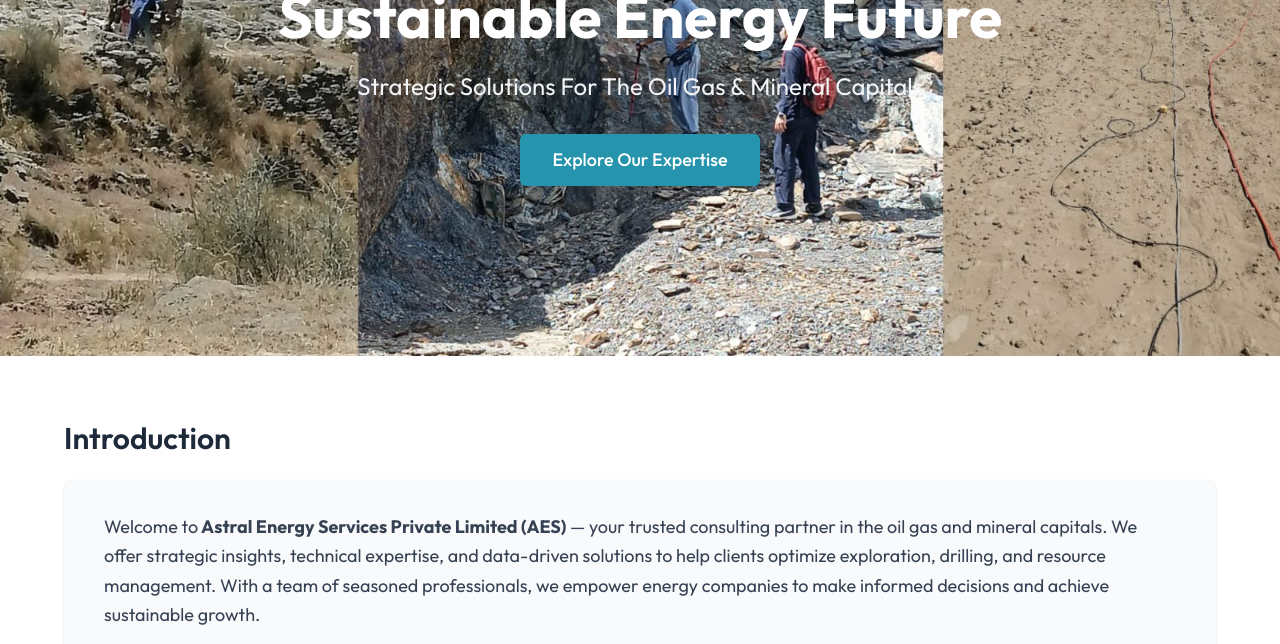
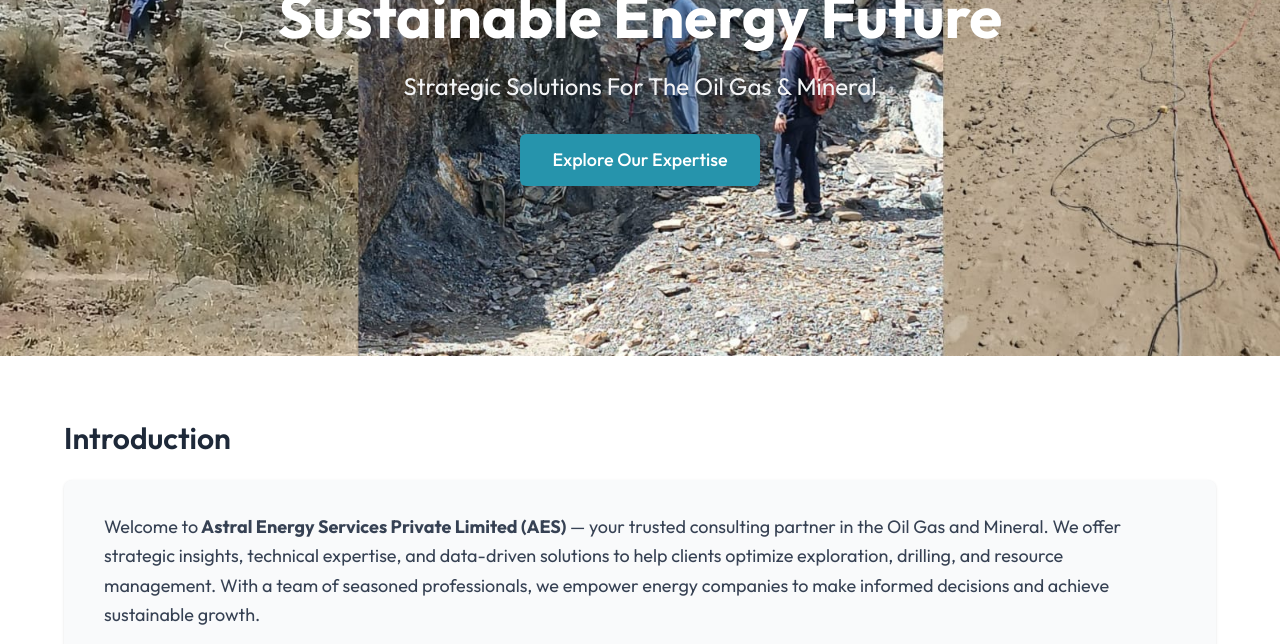
Before and after one commit to hamzayounas256/aes, a React (Vite) app: page / in a window 1280 px wide. Shown: the part 308-952 px from the top of the page. Built offline with nearby package versions, Linux system fonts and the light colour scheme.

Commit message:
update team and home capitals

```diff
--- a/src/pages/About.jsx
+++ b/src/pages/About.jsx
@@ -114,8 +114,7 @@
 				</div>
 
 				{/* Team Profiles */}
-				<div className="mt-12 grid md:grid-cols-3 gap-6">
-					{/* Team Member Card - Dr. Asif Ahsan */}
+				{/* <div className="mt-12 grid md:grid-cols-3 gap-6">
 					<div className="bg-white rounded-lg shadow p-6 text-center">
 						<img
 							src={DrAsifAhsan17}
@@ -130,7 +129,6 @@
 						</p>
 					</div>
 
-					{/* Team Member Card - Atiq ur Rehman */}
 					<div className="bg-white rounded-lg shadow p-6 text-center">
 						<img
 							src={AtiqUrRehman13}
@@ -145,7 +143,6 @@
 						</p>
 					</div>
 
-					{/* Team Member Card - Muhammad Azhar */}
 					<div className="bg-white rounded-lg shadow p-6 text-center">
 						<img
 							src={MAzhar1}
@@ -159,7 +156,7 @@
 							projects.
 						</p>
 					</div>
-				</div>
+				</div> */}
 				<div className="mt-8 text-center">
 					<Link
 						to="/ourteam"
@@ -171,7 +168,7 @@
 			</section>
 
 			{/* HSE Section */}
-			<section className="py-10 mb-12">
+			<section className="pb-10 mb-12">
 				<div className="flex flex-col md:flex-row-reverse gap-8 items-center">
 					<div className="md:w-1/2">
 						<h2 className="text-2xl md:text-3xl font-semibold text-gray-800 mb-6">
--- a/src/pages/Home.jsx
+++ b/src/pages/Home.jsx
@@ -33,7 +33,7 @@
 						Expert Consultancy for a Sustainable Energy Future
 					</h1>
 					<p className="text-lg md:text-2xl mb-8 max-w-2xl text-gray-100">
-						Strategic Solutions For The Oil Gas & Mineral Capitals
+						Strategic Solutions For The Oil Gas & Mineral
 					</p>
 					<Link
 						to="/consultingservices"
@@ -55,12 +55,12 @@
 						<p className="text-gray-700 leading-relaxed text-lg">
 							Welcome to
 							<strong> Astral Energy Services Private Limited (AES)</strong> —
-							your trusted consulting partner in the oil gas and mineral
-							capitals. We offer strategic insights, technical expertise, and
-							data-driven solutions to help clients optimize exploration,
-							drilling, and resource management. With a team of seasoned
-							professionals, we empower energy companies to make informed
-							decisions and achieve sustainable growth.
+							your trusted consulting partner in the Oil Gas and Mineral. We
+							offer strategic insights, technical expertise, and data-driven
+							solutions to help clients optimize exploration, drilling, and
+							resource management. With a team of seasoned professionals, we
+							empower energy companies to make informed decisions and achieve
+							sustainable growth.
 						</p>
 					</div>
 				</section>
```
